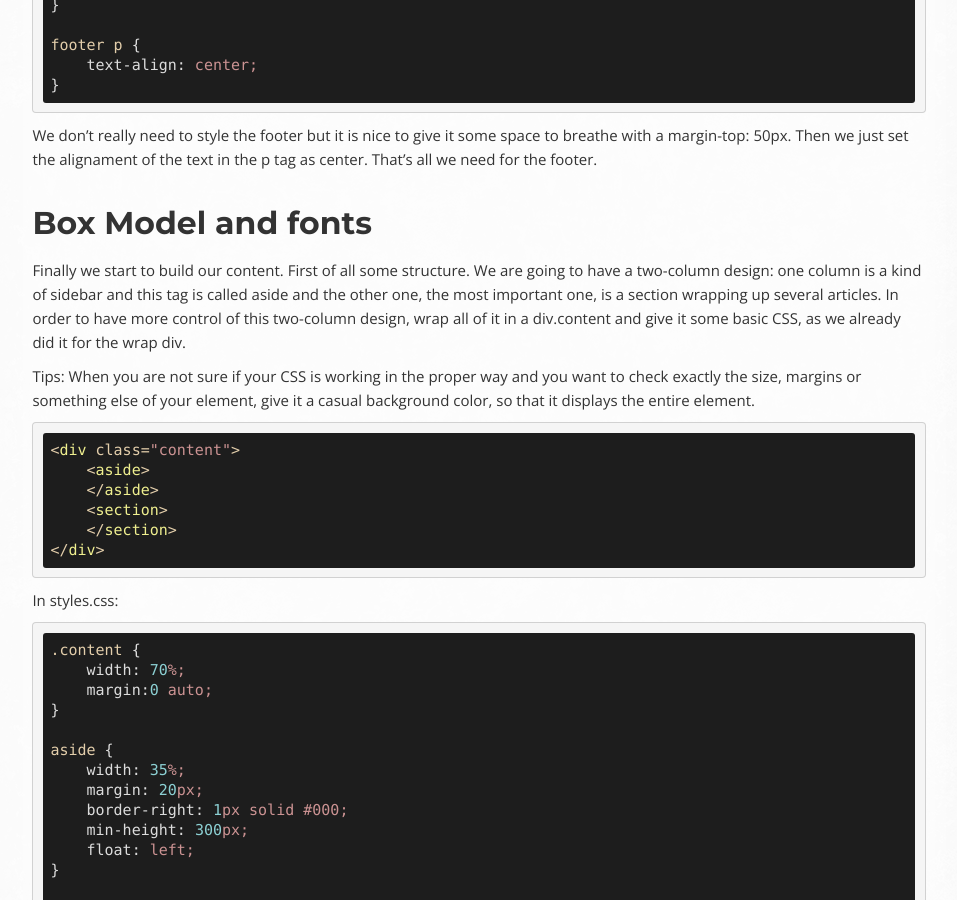
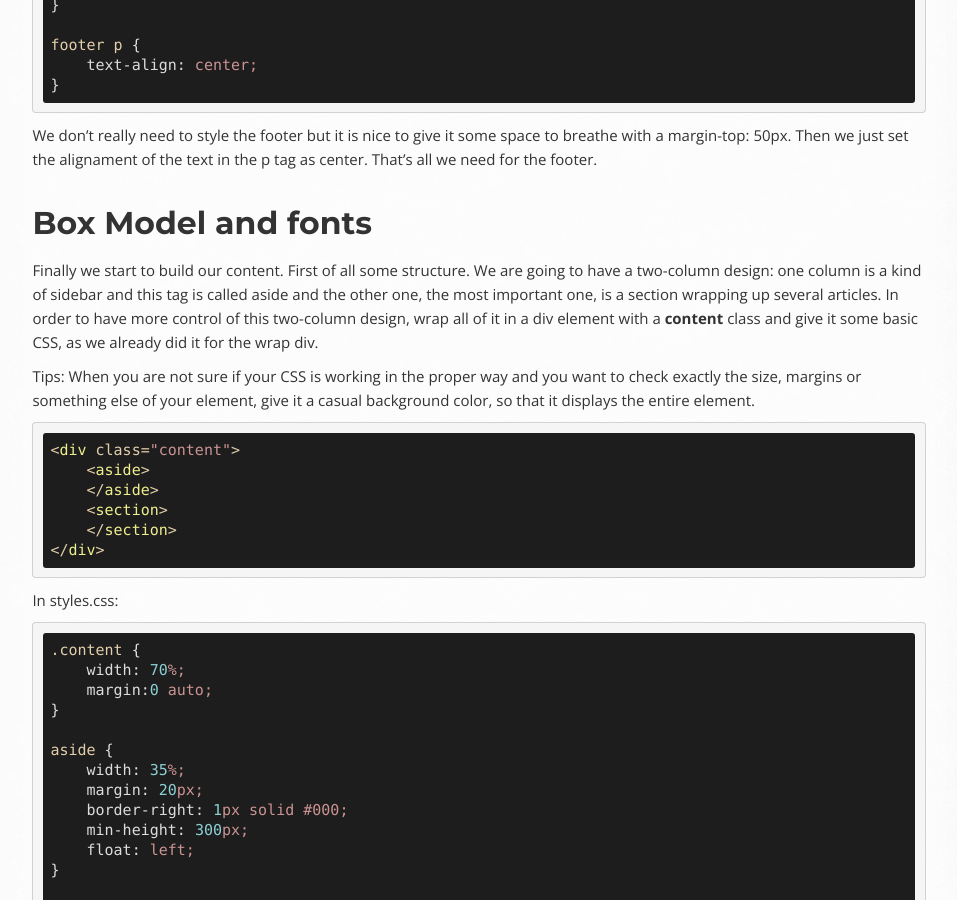
Before and after one commit to OpenTechSchool/html-css-beginners, a Jekyll site: the page built from core/portfolio.md, in a window 1280 px wide and 900 px high, scrolled down 3609 px. Shown: the whole window, without its empty margins (314-1271 px from the left). Built offline with Jekyll 4.4.1, drawn with Linux system fonts in a browser that asks for light colours; Markdown is read by kramdown in place of the engine named in the settings.

Commit message:
avoid to use a selector in a description
it's confusing to explain something and mix normal words with css selectors in a sentence

```diff
--- a/core/portfolio.md
+++ b/core/portfolio.md
@@ -177,7 +177,7 @@ That's all we need for the footer.
 Finally we start to build our content. First of all some structure. We are going to have a two-column
 design: one column is a kind of sidebar and this tag is called aside and the other one, the most important one,
 is a section wrapping up several articles.
-In order to have more control of this two-column design, wrap all of it in a div.content and give it some
+In order to have more control of this two-column design, wrap all of it in a div element with a **content** class and give it some
 basic CSS, as we already did it for the wrap div.
 
 Tips: When you are not sure if your CSS is working in the proper way and you want to check exactly the size,
```
